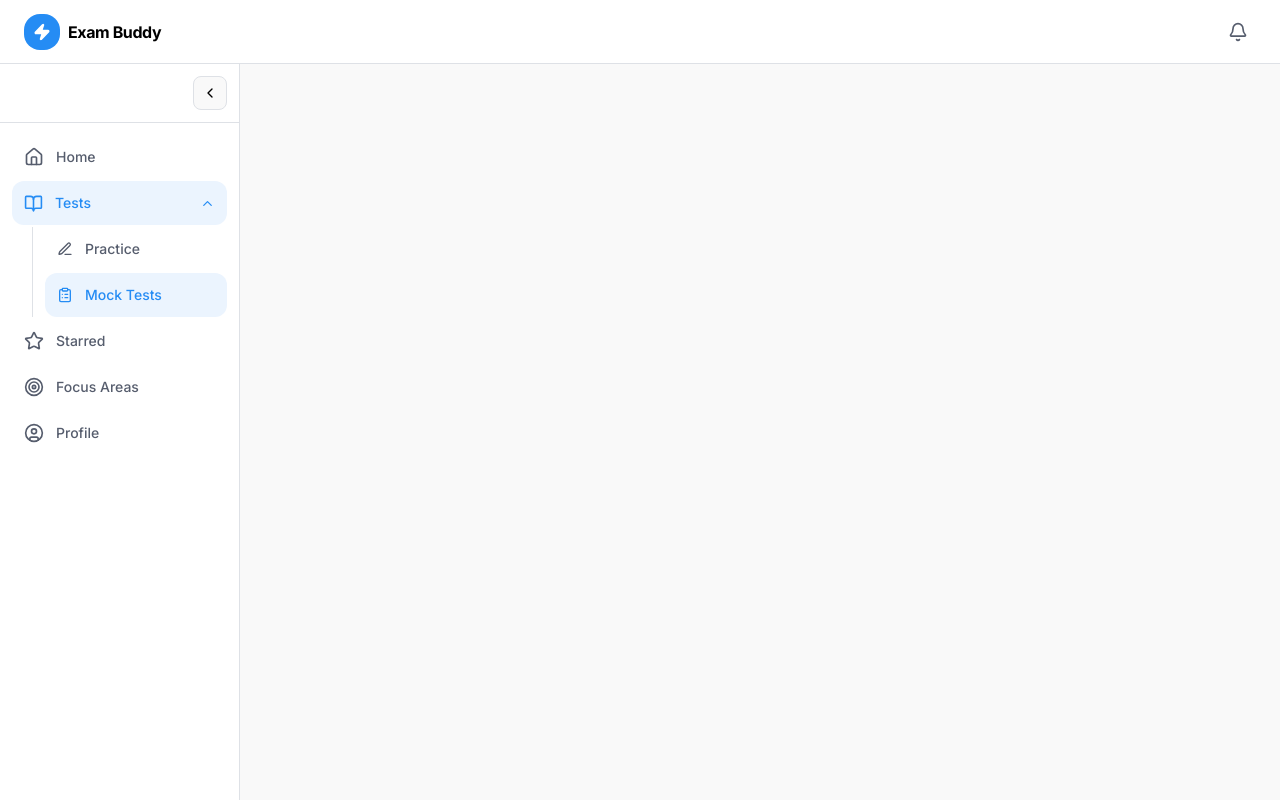
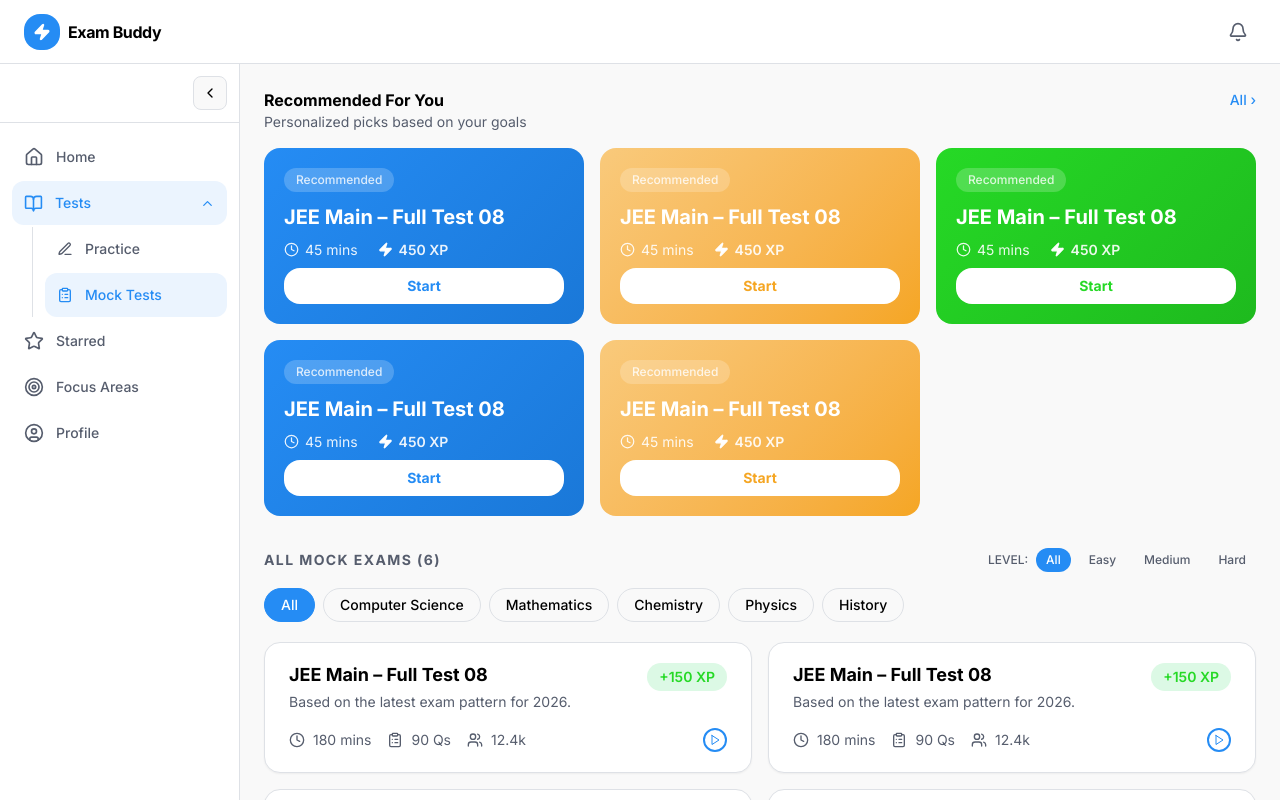
Before and after one commit to thalmis-zt/exam-pulse, a SvelteKit app: page /mock-tests in a window 1280 px wide. Shown: the top 800 px of the page. Built offline with nearby package versions, Linux system fonts and the light colour scheme.

Commit message:
initial push

```diff
--- /dev/null
+++ b/src/lib/components/RecommendedMock.svelte
@@ -0,0 +1,95 @@
+<script>
+	import { Clock, Zap } from '@lucide/svelte';
+
+	/**
+	 * @typedef {Object} Props
+	 * @property {string} title                                        - Test title
+	 * @property {string} duration                                     - e.g. "45 mins"
+	 * @property {string|number} xp                                    - XP reward, e.g. 450
+	 * @property {'primary'|'secondary'|'orange'|'red'} [variant]     - Gradient color theme
+	 * @property {() => void} [onclick]
+	 */
+
+	/** @type {Props} */
+	let { title, duration, xp, variant = 'primary', onclick } = $props();
+
+	/*
+	 * Gradients use only semantic tokens.
+	 * Where the design system only defines one token per role (warning, danger),
+	 * color-mix() derives a lighter start stop from that same semantic token.
+	 */
+	const gradients = {
+		primary: 'linear-gradient(135deg, var(--color-info) 0%, var(--color-primary-hover) 100%)',
+		secondary:
+			'linear-gradient(135deg, var(--color-secondary) 0%, var(--color-secondary-hover) 100%)',
+		orange:
+			'linear-gradient(135deg, color-mix(in srgb, var(--color-warning) 60%, white) 0%, var(--color-warning) 100%)',
+		red: 'linear-gradient(135deg, color-mix(in srgb, var(--color-danger) 60%, white) 0%, var(--color-danger) 100%)'
+	};
+
+	/* Button text colour matches the semantic role of the variant. */
+	const btnTextColor = {
+		primary: 'var(--color-primary)',
+		secondary: 'var(--color-secondary)',
+		orange: 'var(--color-warning)',
+		red: 'var(--color-danger)'
+	};
+
+	/*
+	 * Zap icon is always white (canvas-base-fixed) — it sits on a saturated
+	 * gradient surface so white provides the best contrast on every variant.
+	 */
+	const zapColor = 'var(--color-canvas-base-fixed)';
+</script>
+
+<article
+	style="background: {gradients[variant]}"
+	class="
+		flex h-full min-h-44
+		flex-col
+		justify-between overflow-hidden rounded-2xl
+		px-5 py-5
+		transition duration-(--motion-fast) ease-(--ease-standard)
+		hover:shadow-xl
+	"
+>
+	<!-- Top: badge + title -->
+	<div class="flex flex-col gap-3 mb-2">
+		<span
+			class="text-canvas-base-fixed/80 self-start rounded-full bg-white/20 px-3 py-1 text-xs font-medium"
+		>
+			Recommended
+		</span>
+		<h3 class="text-canvas-base-fixed m-0 text-xl leading-snug font-bold">
+			{title}
+		</h3>
+	</div>
+
+	<!-- Bottom: meta stats + start button -->
+	<div class="flex items-center justify-between gap-4 mb-2 ">
+		<div class="flex items-center gap-5">
+			<span class="text-canvas-base-fixed/90 inline-flex items-center gap-1.5 text-sm">
+				<Clock size={15} />{duration}
+			</span>
+			<span
+				class="text-canvas-base-fixed/90 inline-flex items-center gap-1.5 text-sm font-semibold"
+			>
+				<Zap size={15} style="color: {zapColor}; fill: {zapColor}" />
+				{xp} XP
+			</span>
+		</div>
+	</div>
+	<button
+		style="color: {btnTextColor[variant]}"
+		class="
+				shrink-0 cursor-pointer rounded-xl
+				bg-white px-5
+				py-2 text-sm font-bold
+				transition duration-(--motion-fast) ease-(--ease-standard)
+				hover:opacity-90 active:scale-95
+			"
+		{onclick}
+	>
+		Start
+	</button>
+</article>
--- a/src/routes/(protected)/+layout.svelte
+++ b/src/routes/(protected)/+layout.svelte
@@ -15,7 +15,7 @@ import BottomNav          from '$lib/components/BottomNav.svelte';
 		<Sidebar />
 	{/if}
 
-	<main class="flex-1 flex flex-col  px-6 pt-6 pb-24 max-w-6xl mx-auto">
+	<main class="flex-1 flex flex-col  px-6 pt-6 pb-24 max-w-6xl mx-auto w-full">
 		{@render children?.()}
         <BottomNav />
 	</main>
--- a/src/routes/(protected)/mock-tests/+page.svelte
+++ b/src/routes/(protected)/mock-tests/+page.svelte
@@ -1 +1,183 @@
-<!-- Data: paginated list of available mock tests with title, subject, duration, question count, difficulty, user count, and XP reward -->
+<script>
+	import SectionHeader from '$lib/components/SectionHeader.svelte';
+	import RecommendedMock from '$lib/components/RecommendedMock.svelte';
+	import MockTestCard from '$lib/components/MockTestCard.svelte';
+
+	/* ── Mock data (replace with server load data) ─────────── */
+	const recommended = [
+		{ title: 'JEE Main – Full Test 08', duration: '45 mins', xp: 450, variant: 'primary' },
+		{ title: 'JEE Main – Full Test 08', duration: '45 mins', xp: 450, variant: 'orange' },
+		{ title: 'JEE Main – Full Test 08', duration: '45 mins', xp: 450, variant: 'secondary' },
+		{ title: 'JEE Main – Full Test 08', duration: '45 mins', xp: 450, variant: 'primary' },
+		{ title: 'JEE Main – Full Test 08', duration: '45 mins', xp: 450, variant: 'orange' },
+	];
+
+	const subjects = ['All', 'Computer Science', 'Mathematics', 'Chemistry', 'Physics', 'History'];
+	const levels = ['All', 'Easy', 'Medium', 'Hard'];
+
+	const allMocks = [
+		{
+			title: 'JEE Main – Full Test 08',
+			description: 'Based on the latest exam pattern for 2026.',
+			duration: '180 mins',
+			questions: '90 Qs',
+			users: '12.4k',
+			xp: '+150 XP'
+		},
+		{
+			title: 'JEE Main – Full Test 08',
+			description: 'Based on the latest exam pattern for 2026.',
+			duration: '180 mins',
+			questions: '90 Qs',
+			users: '12.4k',
+			xp: '+150 XP'
+		},
+		{
+			title: 'JEE Main – Full Test 08',
+			description: 'Based on the latest exam pattern for 2026.',
+			duration: '180 mins',
+			questions: '90 Qs',
+			users: '12.4k',
+			xp: '+150 XP'
+		},
+		{
+			title: 'JEE Main – Full Test 08',
+			description: 'Based on the latest exam pattern for 2026.',
+			duration: '180 mins',
+			questions: '90 Qs',
+			users: '12.4k',
+			xp: '+150 XP'
+		},
+		{
+			title: 'JEE Main – Full Test 08',
+			description: 'Based on the latest exam pattern for 2026.',
+			duration: '180 mins',
+			questions: '90 Qs',
+			users: '12.4k',
+			xp: '+150 XP'
+		},
+		{
+			title: 'JEE Main – Full Test 08',
+			description: 'Based on the latest exam pattern for 2026.',
+			duration: '180 mins',
+			questions: '90 Qs',
+			users: '12.4k',
+			xp: '+150 XP'
+		}
+	];
+
+	let activeSubject = $state('All');
+	let activeLevel = $state('All');
+</script>
+
+<div class="flex min-h-screen flex-col gap-8">
+	<!-- ── Recommended For You ─────────────────────────────── -->
+	<section >
+		<SectionHeader
+			title="Recommended For You"
+			subtitle="Personalized picks based on your goals"
+			showAll
+			onViewAll={() => {}}
+		/>
+		<!-- Mobile: horizontal scroll -->
+		<div class="mt-4 lg:hidden w-full overflow-x-auto">
+			<div class="flex gap-2 pb-2 snap-x snap-mandatory [scrollbar-width:none] [&::-webkit-scrollbar]:hidden">
+				{#each recommended as mock}
+					<div class="w-72 shrink-0 snap-start">
+						<RecommendedMock
+							title={mock.title}
+							duration={mock.duration}
+							xp={mock.xp}
+							variant={mock.variant}
+						/>
+					</div>
+				{/each}
+			</div>
+		</div>
+
+		<!-- Desktop: grid -->
+		<div class="mt-4 hidden lg:grid grid-cols-3 gap-4">
+			{#each recommended as mock}
+				<RecommendedMock
+					title={mock.title}
+					duration={mock.duration}
+					xp={mock.xp}
+					variant={mock.variant}
+				/>
+			{/each}
+		</div>
+	</section>
+
+	<!-- ── All Mock Exams ──────────────────────────────────── -->
+	<section>
+		<!-- Header row: count + level filter -->
+		<div class="flex flex-wrap items-center justify-between gap-3">
+			<h2 class="text-fg-muted text-sm font-bold tracking-widest uppercase">
+				All Mock Exams ({allMocks.length})
+			</h2>
+			<div class="text-fg-muted flex items-center gap-2 text-xs font-medium">
+				<span>LEVEL:</span>
+				{#each levels as lvl}
+					<button
+						onclick={() => (activeLevel = lvl)}
+						class="
+							cursor-pointer rounded-full border-none px-2.5 py-1
+							transition duration-(--motion-fast)
+							{activeLevel === lvl ? 'bg-primary text-white' : 'text-fg-muted hover:text-fg bg-transparent'}
+						"
+					>
+						{lvl}
+					</button>
+				{/each}
+			</div>
+		</div>
+
+		<!-- Subject tabs -->
+		<div class="mt-4 flex flex-wrap gap-2">
+			{#each subjects as subj}
+				<button
+					onclick={() => (activeSubject = subj)}
+					class="
+						cursor-pointer rounded-full border px-4 py-1.5 text-sm
+						font-medium transition duration-(--motion-fast)
+						{activeSubject === subj
+						? 'bg-primary border-primary text-white'
+						: 'text-fg border-stroke hover:border-primary hover:text-primary bg-transparent'}
+					"
+				>
+					{subj}
+				</button>
+			{/each}
+		</div>
+
+		<!-- Cards grid -->
+		<div class="mt-5 grid grid-cols-1 gap-4 sm:grid-cols-2">
+			{#each allMocks as mock}
+				<MockTestCard
+					title={mock.title}
+					description={mock.description}
+					duration={mock.duration}
+					questions={mock.questions}
+					users={mock.users}
+					xp={mock.xp}
+				/>
+			{/each}
+		</div>
+
+		<!-- View All button -->
+		<div class="mt-6 flex justify-center">
+			<button
+				class="
+				border-primary text-primary hover:bg-primary
+				cursor-pointer rounded-xl
+				border bg-transparent px-10
+				py-3 text-sm
+				font-semibold transition duration-(--motion-fast)
+				ease-(--ease-standard) hover:text-white
+			"
+			>
+				View All Mock Tests
+			</button>
+		</div>
+	</section>
+</div>
```
